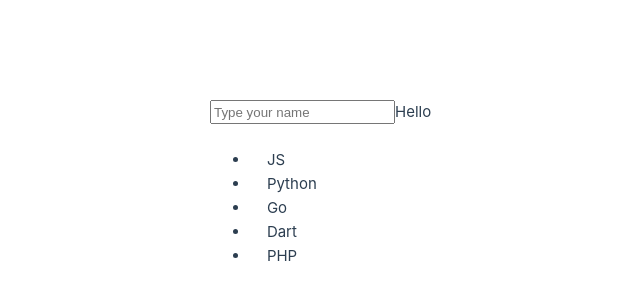
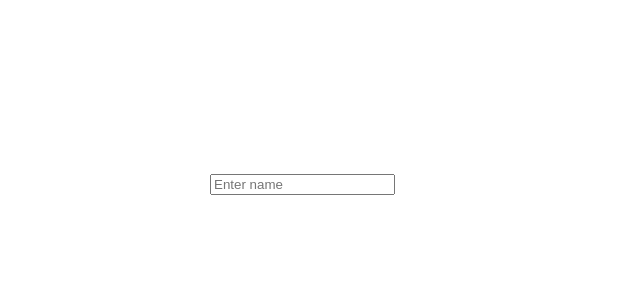
Before and after one commit to SeriousRasCode/spec-frontend-journey, a Vue app in the folder my-project/: page / in a window 1280 px wide. Shown: the part 216-516 px from the top of the page, without its empty margins (245-885 px from the left). Built offline with nearby package versions, Linux system fonts and the light colour scheme.

Commit message:
use v-if to hide and show greetings

```diff
--- a/my-project/src/App.vue
+++ b/my-project/src/App.vue
@@ -4,6 +4,7 @@ const name = ref('')
 </script>
 
 <template>
+  <!--
   <input v-model="name" placeholder="Type your name">
   <p>Hello {{ name }}</p>
 
@@ -11,5 +12,11 @@ const name = ref('')
   <li v-for="lang in ['JS','Python','Go','Dart','PHP']" :key="lang">
     {{ lang }}
   </li>
-</ul>
+</ul>-->
+
+<!--todays challenge -->
+<input v-model="name" placeholder="Enter name">
+<h1 v-if="name">
+    Hello {{ name }}!
+  </h1>
 </template>
```
